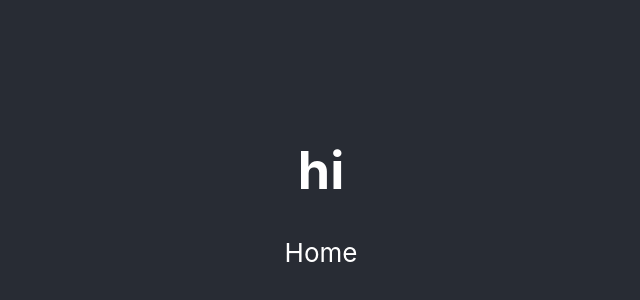
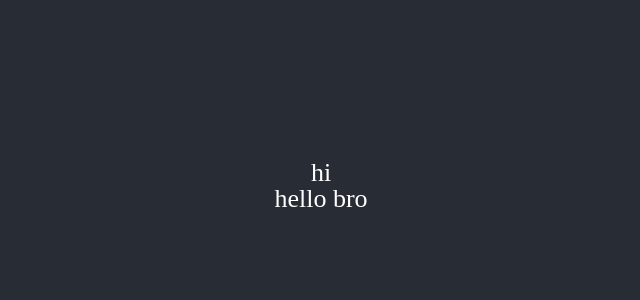
Before and after one commit to Nandhini-Madan/myPortfolio, a React (Create React App) app: page / in a window 1280 px wide. Shown: the part 214-514 px from the top of the page, without its empty margins (319-959 px from the left). Built offline with nearby package versions, Linux system fonts and the light colour scheme.

Commit message:
Updated CSS with reset CSS

```diff
--- a/src/App.js
+++ b/src/App.js
@@ -5,7 +5,7 @@
     <div className="App">
       <header className="App-header">
         <h1>hi</h1>
-        <nav>Home</nav>
+        <p>hello bro</p>
       </header>
     </div>
   );
--- a/src/index.css
+++ b/src/index.css
@@ -1,13 +1,48 @@
+/* http://meyerweb.com/eric/tools/css/reset/
+   v2.0 | 20110126
+   License: none (public domain)
+*/
+
+html, body, div, span, applet, object, iframe,
+h1, h2, h3, h4, h5, h6, p, blockquote, pre,
+a, abbr, acronym, address, big, cite, code,
+del, dfn, em, img, ins, kbd, q, s, samp,
+small, strike, strong, sub, sup, tt, var,
+b, u, i, center,
+dl, dt, dd, ol, ul, li,
+fieldset, form, label, legend,
+table, caption, tbody, tfoot, thead, tr, th, td,
+article, aside, canvas, details, embed,
+figure, figcaption, footer, header, hgroup,
+menu, nav, output, ruby, section, summary,
+time, mark, audio, video {
+	margin: 0;
+	padding: 0;
+	border: 0;
+	font-size: 100%;
+	font: inherit;
+	vertical-align: baseline;
+}
+/* HTML5 display-role reset for older browsers */
+article, aside, details, figcaption, figure,
+footer, header, hgroup, menu, nav, section {
+	display: block;
+}
 body {
-  margin: 0;
-  font-family: -apple-system, BlinkMacSystemFont, 'Segoe UI', 'Roboto', 'Oxygen',
-    'Ubuntu', 'Cantarell', 'Fira Sans', 'Droid Sans', 'Helvetica Neue',
-    sans-serif;
-  -webkit-font-smoothing: antialiased;
-  -moz-osx-font-smoothing: grayscale;
+	line-height: 1;
 }
-
-code {
-  font-family: source-code-pro, Menlo, Monaco, Consolas, 'Courier New',
-    monospace;
+ol, ul {
+	list-style: none;
 }
+blockquote, q {
+	quotes: none;
+}
+blockquote:before, blockquote:after,
+q:before, q:after {
+	content: '';
+	content: none;
+}
+table {
+	border-collapse: collapse;
+	border-spacing: 0;
+}
```
Also changed, not shown: 1 other file (tests, documents, lock files or other folders).
